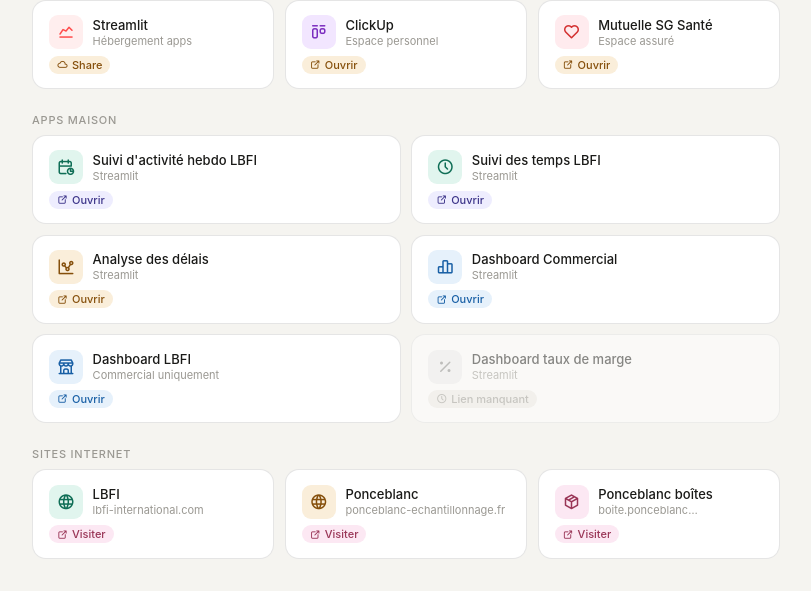
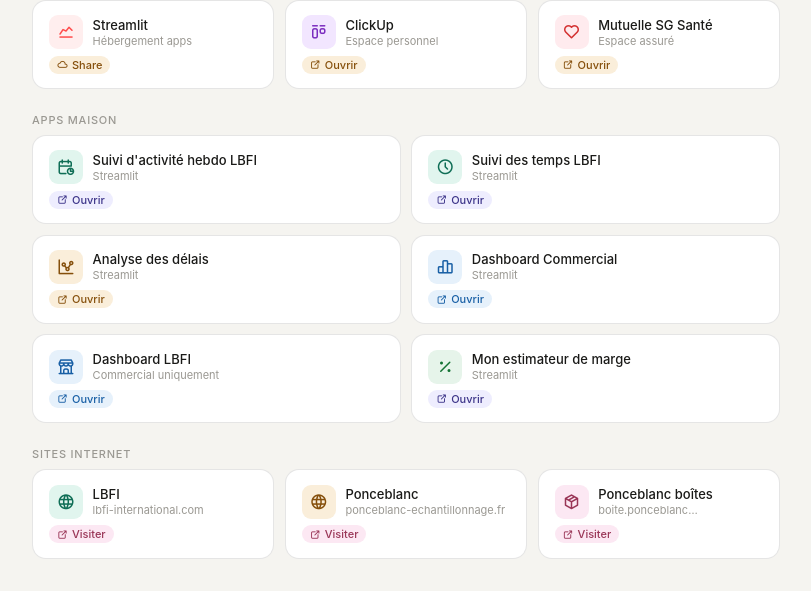
Before and after one commit to maximeponceblanc-a11y/dashboardpersomxblzponceblancech, a plain HTML site: page index.html in a window 1280 px wide. Shown: the part 719-1310 px from the top of the page, without its empty margins (234-1045 px from the left). Drawn offline with Linux system fonts and the light colour scheme.

Commit message:
Replace disabled card with margin estimator link

```diff
--- a/index.html
+++ b/index.html
@@ -456,17 +456,18 @@
         <span class="badge badge-auto"><i class="ti ti-external-link" aria-hidden="true"></i> Ouvrir</span>
       </a>
 
-      <a class="card disabled" href="#" aria-disabled="true">
+      <!-- Remplacement de la carte désactivée par Mon estimateur de marge -->
+      <a class="card" href="https://aide-decision-ponceblanc.streamlit.app/" target="_blank" rel="noopener">
         <div class="card-header">
-          <div class="icon-wrap" style="background:#f0f0f0">
-            <i class="ti ti-percentage" style="color:#888" aria-hidden="true"></i>
+          <div class="icon-wrap" style="background:#e6f4ea">
+            <i class="ti ti-percentage" style="color:#137333" aria-hidden="true"></i>
           </div>
           <div>
-            <p class="card-title">Dashboard taux de marge</p>
+            <p class="card-title">Mon estimateur de marge</p>
             <p class="card-sub">Streamlit</p>
           </div>
         </div>
-        <span class="badge badge-gray"><i class="ti ti-clock" aria-hidden="true"></i> Lien manquant</span>
+        <span class="badge badge-app"><i class="ti ti-external-link" aria-hidden="true"></i> Ouvrir</span>
       </a>
 
     </div>
```
